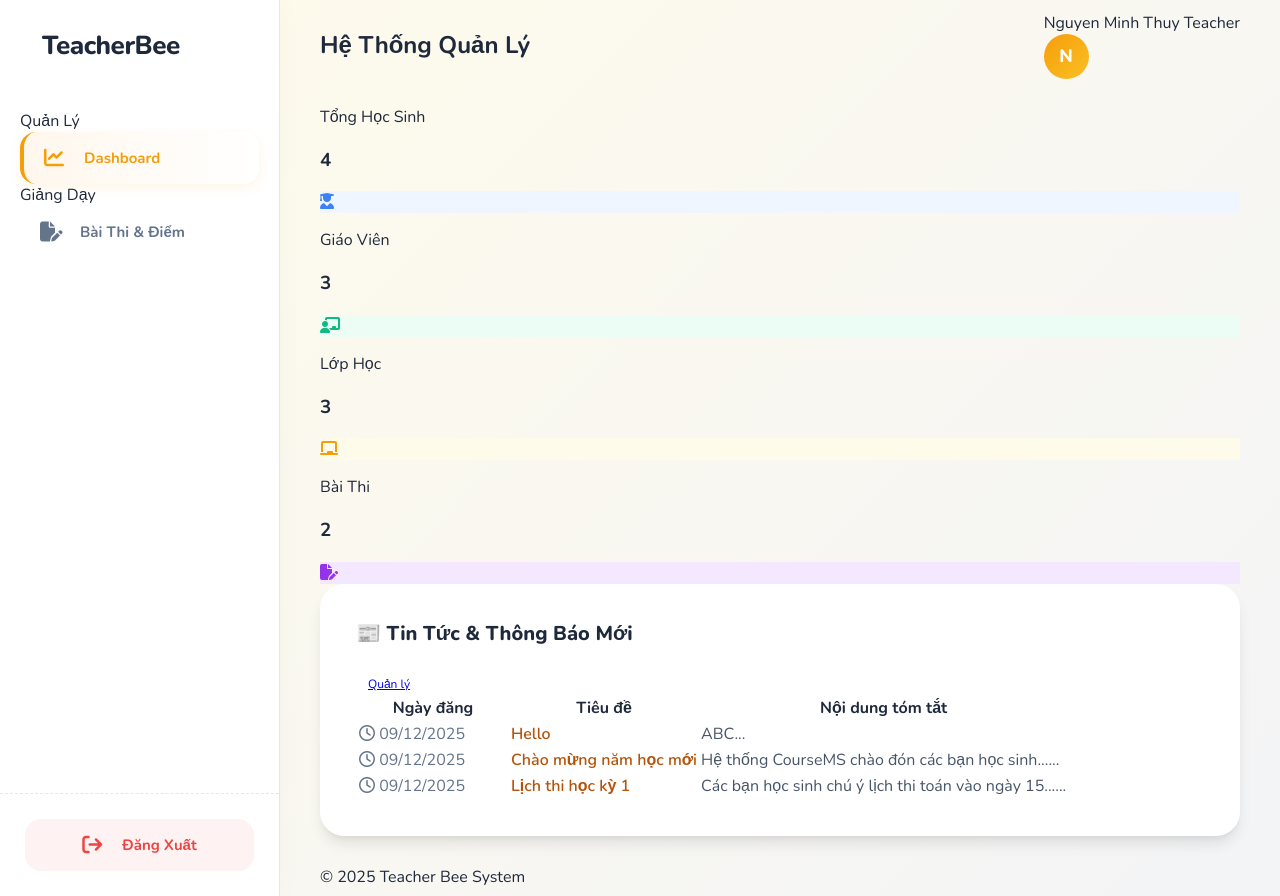
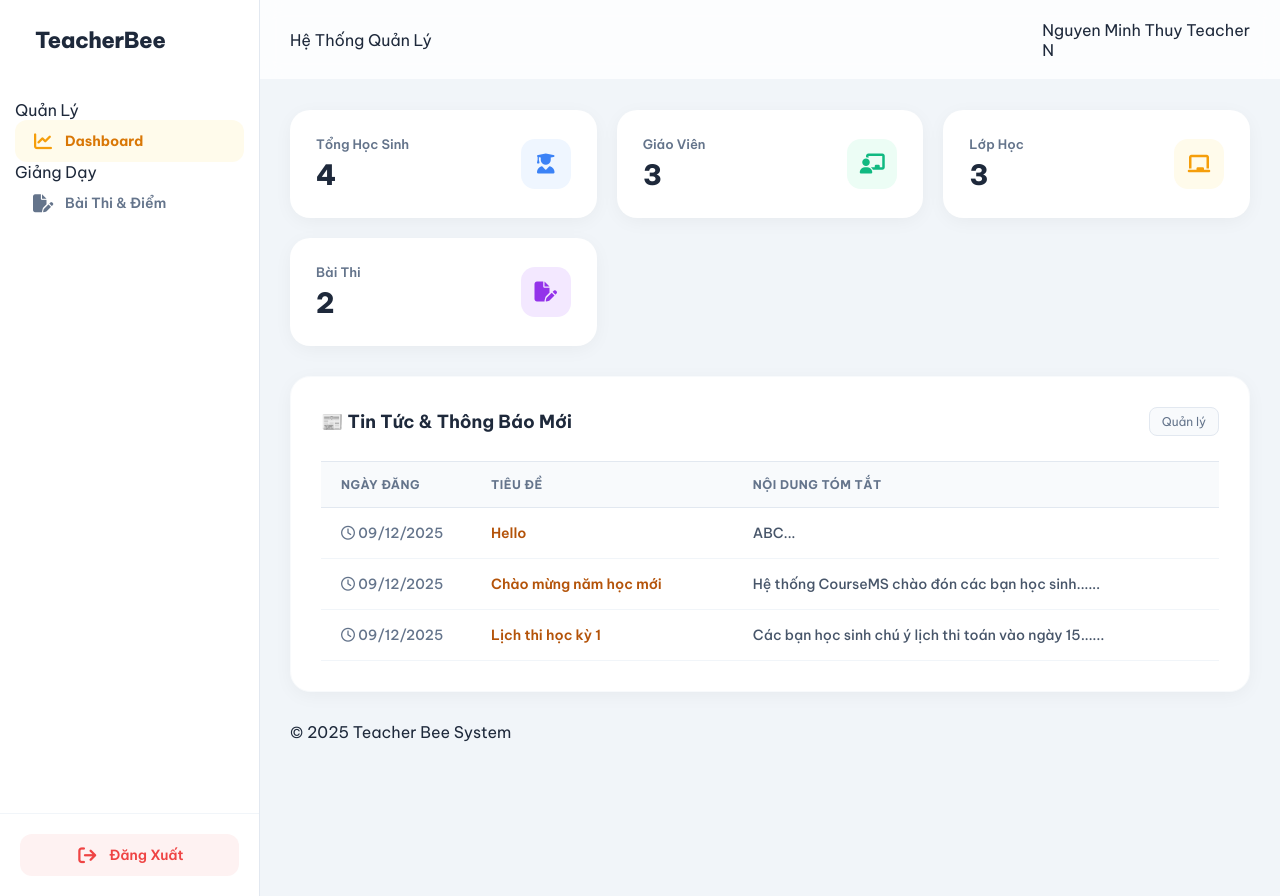
Before and after one commit to PhuongVu51/FinalProject, a PHP site: page /home.php in a window 1280 px wide. Run offline with PHP 8.4, Linux system fonts and the light colour scheme; a user stored in the database is signed in; data comes from the database, SQL or seed files in the repository.

Commit message:
update fix
css

```diff
--- a/course-ms/course-ms/dashboard_style.css
+++ b/course-ms/course-ms/dashboard_style.css
@@ -1,148 +1,207 @@
-@import url('https://fonts.googleapis.com/css2?family=Nunito:wght@400;600;700;800&display=swap');
+/* --- GOOGLE FONTS --- */
+@import url('https://fonts.googleapis.com/css2?family=Be+Vietnam+Pro:wght@300;400;500;600;700;800&display=swap');
 
+/* --- ROOT VARIABLES --- */
 :root {
-    --primary: #F59E0B;
-    --primary-dark: #D97706;
-    --primary-light: #FFFBEB;
-    --text-dark: #1E293B;
-    --text-gray: #64748B;
-    --bg-body: #F3F4F6;
+    /* Honey Palette */
+    --primary-50: #FFFBEB;
+    --primary-100: #FEF3C7;
+    --primary-400: #FBBF24;
+    --primary-500: #F59E0B; /* Màu chính */
+    --primary-600: #D97706;
+
+    /* Grayscale */
+    --dark-900: #1E293B; /* Chữ đậm */
+    --dark-500: #64748B; /* Chữ mờ */
+    --gray-50: #F8FAFC;  /* Nền bảng/input */
     --white: #FFFFFF;
-    --shadow: 0 10px 15px -3px rgba(0, 0, 0, 0.1), 0 4px 6px -2px rgba(0, 0, 0, 0.05);
-    --radius: 16px;
+
+    /* Effects */
+    --radius-xl: 20px;
+    --radius-md: 12px;
+    --shadow-soft: 0 4px 20px -2px rgba(0, 0, 0, 0.05); /* Bóng mờ nhẹ */
+    --shadow-hover: 0 10px 25px -5px rgba(245, 158, 11, 0.25); /* Bóng vàng khi hover */
+
+    --font-main: 'Be Vietnam Pro', sans-serif;
 }
 
-* { box-sizing: border-box; outline: none; }
+* { box-sizing: border-box; outline: none; margin: 0; padding: 0; }
 
 body {
-    font-family: 'Nunito', sans-serif; /* Font tròn trịa, thân thiện */
-    background-color: var(--bg-body);
-    background-image: linear-gradient(135deg, #FFFBEB 0%, #F3F4F6 100%);
-    color: var(--text-dark);
-    margin: 0;
+    font-family: var(--font-main);
+    background-color: #F1F5F9; /* Màu nền xám xanh nhạt dịu mắt */
+    color: var(--dark-900);
+    height: 100vh;
     display: flex;
-    height: 100vh;
     overflow: hidden;
 }
 
+/* --- SCROLLBAR ĐẸP --- */
+::-webkit-scrollbar { width: 6px; height: 6px; }
+::-webkit-scrollbar-track { background: transparent; }
+::-webkit-scrollbar-thumb { background: #CBD5E1; border-radius: 10px; }
+::-webkit-scrollbar-thumb:hover { background: #94A3B8; }
+
 /* --- SIDEBAR --- */
 .sidebar {
-    width: 280px;
+    width: 260px;
     background: var(--white);
     display: flex; flex-direction: column;
-    height: 100%;
-    border-right: 1px solid #E5E7EB;
-    box-shadow: 5px 0 25px rgba(0,0,0,0.02);
-    z-index: 10;
+    border-right: 1px solid #E2E8F0;
+    z-index: 100;
 }
 
 .brand {
-    height: 90px; display: flex; align-items: center; padding: 0 30px;
-    font-size: 26px; font-weight: 800; color: var(--text-dark);
+    height: 80px; display: flex; align-items: center; padding: 0 25px;
+    font-size: 22px; font-weight: 800; color: var(--dark-900);
     letter-spacing: -0.5px;
 }
-.brand i { color: var(--primary); margin-right: 12px; font-size: 32px; filter: drop-shadow(0 4px 6px rgba(245, 158, 11, 0.3)); }
+.brand i {
+    color: var(--primary-500); margin-right: 10px; font-size: 28px;
+    filter: drop-shadow(0 2px 4px rgba(245, 158, 11, 0.2));
+}
 
-.menu-list { flex: 1; padding: 20px; overflow-y: auto; list-style: none; margin: 0; }
+.menu-list { flex: 1; padding: 20px 15px; overflow-y: auto; list-style: none; }
+.menu-item { margin-bottom: 4px; }
 
-.menu-item { margin-bottom: 8px; }
+/* Tiêu đề nhỏ trong menu */
+.menu-item[style*="text-transform: uppercase"] {
+    margin-top: 15px; margin-bottom: 8px; padding-left: 15px !important;
+    font-size: 11px !important; color: #94A3B8 !important; letter-spacing: 0.5px;
+}
 
 .menu-link {
-    display: flex; align-items: center; padding: 16px 20px;
-    color: var(--text-gray); text-decoration: none; border-radius: var(--radius);
-    font-weight: 700; font-size: 15px; transition: all 0.3s ease;
+    display: flex; align-items: center; padding: 12px 16px;
+    color: var(--dark-500); text-decoration: none; border-radius: var(--radius-md);
+    font-weight: 600; font-size: 14px; transition: all 0.2s ease;
 }
-.menu-link i { width: 28px; font-size: 20px; margin-right: 12px; transition: 0.3s; }
+.menu-link i { width: 24px; font-size: 18px; margin-right: 10px; text-align: center; transition: 0.2s; }
 
-.menu-link:hover { background: var(--bg-body); color: var(--primary); transform: translateX(5px); }
+/* Hover & Active States */
+.menu-link:hover {
+    background: var(--gray-50); color: var(--primary-600);
+    transform: translateX(3px);
+}
+.menu-link:hover i { transform: scale(1.1); }
+
 .menu-link.active {
-    background: linear-gradient(90deg, #FFF7ED 0%, #FFF 100%);
-    color: var(--primary);
-    border-left: 4px solid var(--primary);
-    box-shadow: 0 4px 12px rgba(245, 158, 11, 0.1);
+    background: var(--primary-50);
+    color: var(--primary-600);
+    font-weight: 700;
 }
+.menu-link.active i { color: var(--primary-500); }
 
-.sidebar-footer { padding: 25px; border-top: 1px dashed #E2E8F0; }
+.sidebar-footer { padding: 20px; border-top: 1px solid #F1F5F9; }
 
 /* --- MAIN CONTENT --- */
 .main-wrapper { flex: 1; display: flex; flex-direction: column; height: 100%; position: relative; }
 
 .topbar {
-    height: 90px; background: transparent; display: flex;
-    align-items: center; justify-content: space-between; padding: 0 40px;
-}
-.page-title { font-size: 24px; font-weight: 800; color: var(--text-dark); }
-
-.user-box {
-    display: flex; align-items: center; gap: 15px;
-    background: var(--white); padding: 8px 12px 8px 20px;
-    border-radius: 50px; box-shadow: var(--shadow);
-}
-.user-avatar {
-    width: 45px; height: 45px; background: linear-gradient(135deg, #F59E0B, #FBBF24);
-    color: white; border-radius: 50%; font-weight: 800; font-size: 18px;
-    display: flex; align-items: center; justify-content: center;
+    height: 80px; background: rgba(255,255,255,0.8); backdrop-filter: blur(10px); /* Kính mờ */
+    display: flex; align-items: center; justify-content: space-between;
+    padding: 0 30px; border-bottom: 1px solid #F1F5F9; z-index: 90;
 }
 
-.content-scroll { flex: 1; overflow-y: auto; padding: 0 40px 40px 40px; }
+.content-scroll { flex: 1; overflow-y: auto; padding: 30px; }
 
-/* --- CARDS & FORMS --- */
-.card {
-    background: var(--white); border-radius: 24px; padding: 35px;
-    box-shadow: var(--shadow); border: 1px solid #FFF;
+/* --- DASHBOARD STATS GRID (Cho trang Home) --- */
+.stats-grid {
+    display: grid;
+    grid-template-columns: repeat(auto-fit, minmax(240px, 1fr));
+    gap: 20px;
     margin-bottom: 30px;
 }
-.card-header h3 { margin: 0 0 25px 0; font-size: 20px; font-weight: 800; color: var(--text-dark); }
-
-.form-label { display: block; font-weight: 700; color: var(--text-dark); margin-bottom: 10px; font-size: 14px; }
-.form-control {
-    width: 100%; padding: 15px 20px;
-    border: 2px solid #F1F5F9; border-radius: 12px;
-    background: #F8FAFC; font-size: 15px; font-weight: 600; color: var(--text-dark);
-    transition: 0.3s;
+.stat-item {
+    background: var(--white); border-radius: var(--radius-xl);
+    padding: 25px; display: flex; align-items: center; justify-content: space-between;
+    box-shadow: var(--shadow-soft); border: 1px solid rgba(255,255,255,0.5);
+    transition: transform 0.2s;
 }
-.form-control:focus {
-    background: #FFF; border-color: var(--primary);
-    box-shadow: 0 0 0 4px rgba(245, 158, 11, 0.15);
+.stat-item:hover { transform: translateY(-5px); box-shadow: var(--shadow-hover); }
+.stat-info p { margin: 0; color: var(--dark-500); font-size: 13px; font-weight: 600; }
+.stat-info h3 { margin: 5px 0 0 0; color: var(--dark-900); font-size: 28px; font-weight: 800; }
+.stat-icon {
+    width: 50px; height: 50px; border-radius: 14px;
+    display: flex; align-items: center; justify-content: center; font-size: 20px;
 }
 
-/* --- BUTTONS (Nút bấm đẹp) --- */
-.btn-primary {
-    background: linear-gradient(135deg, #F59E0B 0%, #D97706 100%);
-    color: white; border: none; padding: 14px 30px;
-    border-radius: 12px; font-weight: 800; font-size: 15px;
-    cursor: pointer; text-decoration: none; display: inline-flex; align-items: center; gap: 8px;
-    box-shadow: 0 8px 20px rgba(245, 158, 11, 0.3);
-    transition: 0.3s;
+/* --- CARDS --- */
+.white-card, .card {
+    background: var(--white); border-radius: var(--radius-xl);
+    padding: 30px; margin-bottom: 30px;
+    box-shadow: var(--shadow-soft); border: 1px solid #F8FAFC;
 }
-.btn-primary:hover { transform: translateY(-3px); box-shadow: 0 12px 25px rgba(245, 158, 11, 0.4); }
+.card-header, .card-top-row {
+    display: flex; justify-content: space-between; align-items: center; margin-bottom: 25px;
+}
+h3, .card-title { font-size: 18px; font-weight: 700; color: var(--dark-900); margin: 0; }
 
+/* --- FORMS & INPUTS --- */
+input[type="text"], input[type="password"], input[type="email"], select, textarea {
+    width: 100%; padding: 12px 16px;
+    border: 1px solid #E2E8F0; border-radius: var(--radius-md);
+    background: #FFFFFF; font-family: var(--font-main);
+    font-size: 14px; color: var(--dark-900); transition: 0.2s;
+}
+input:focus, select:focus, textarea:focus {
+    border-color: var(--primary-500);
+    box-shadow: 0 0 0 3px rgba(245, 158, 11, 0.15); /* Vòng sáng vàng nhạt */
+}
+
+/* --- BUTTONS --- */
+.btn-create, .btn-primary {
+    background: var(--primary-500); color: white;
+    padding: 10px 20px; border-radius: 10px;
+    font-weight: 600; font-size: 14px; text-decoration: none; border: none;
+    display: inline-flex; align-items: center; gap: 8px; cursor: pointer;
+    box-shadow: 0 4px 10px rgba(245, 158, 11, 0.3); transition: 0.2s;
+}
+.btn-create:hover, .btn-primary:hover {
+    background: var(--primary-600); transform: translateY(-2px);
+    box-shadow: 0 6px 15px rgba(245, 158, 11, 0.4);
+}
+.btn-secondary {
+    background: var(--gray-50); color: var(--dark-500);
+    border: 1px solid #E2E8F0; border-radius: 8px;
+    text-decoration: none; transition: 0.2s;
+}
+.btn-secondary:hover { background: #E2E8F0; color: var(--dark-900); }
+
+/* --- TABLES (Hiện đại) --- */
+.custom-table, .dataTable { width: 100%; border-collapse: separate; border-spacing: 0; }
+.custom-table th, .dataTable th {
+    text-align: left; padding: 15px 20px;
+    background: #F8FAFC; color: #64748B;
+    font-size: 12px; font-weight: 700; text-transform: uppercase; letter-spacing: 0.5px;
+    border-top: 1px solid #E2E8F0; border-bottom: 1px solid #E2E8F0;
+}
+.custom-table th:first-child { border-top-left-radius: 10px; border-bottom-left-radius: 10px; border-left: 1px solid #E2E8F0; }
+.custom-table th:last-child { border-top-right-radius: 10px; border-bottom-right-radius: 10px; border-right: 1px solid #E2E8F0; }
+
+.custom-table td, .dataTable td {
+    padding: 16px 20px; border-bottom: 1px solid #F1F5F9;
+    color: #334155; font-size: 14px; font-weight: 500; vertical-align: middle;
+}
+.custom-table tr:hover td { background-color: #FFFBEB; } /* Hover màu vàng nhạt */
+
+/* --- BADGES & ICONS --- */
+.teacher-badge {
+    display: inline-flex; align-items: center; gap: 8px;
+    background: #EFF6FF; color: #3B82F6;
+    padding: 6px 12px; border-radius: 20px; font-size: 13px; font-weight: 600;
+}
+.limit-badge {
+    background: #FEF3C7; color: #D97706; padding: 4px 10px; border-radius: 6px; font-weight: 700; font-size: 12px;
+}
 .action-icon {
-    width: 36px; height: 36px; border-radius: 10px;
-    display: inline-flex; align-items: center; justify-content: center;
-    font-size: 16px; margin-right: 8px; transition: 0.2s;
+    width: 32px; height: 32px; display: inline-flex; align-items: center; justify-content: center;
+    border-radius: 8px; transition: 0.2s; margin-right: 5px;
 }
-.icon-edit { background: #EFF6FF; color: #3B82F6; }
-.icon-edit:hover { background: #3B82F6; color: white; }
-.icon-delete { background: #FEF2F2; color: #EF4444; }
-.icon-delete:hover { background: #EF4444; color: white; }
+.edit-icon:hover { background: #EFF6FF; }
+.delete-icon:hover { background: #FEF2F2; }
 
-/* --- TABLES --- */
-.pretty-table { width: 100%; border-collapse: separate; border-spacing: 0; }
-.pretty-table th {
-    text-align: left; padding: 15px 20px;
-    color: var(--text-gray); font-size: 12px; font-weight: 800; text-transform: uppercase; letter-spacing: 1px;
-    border-bottom: 2px solid #F1F5F9;
-}
-.pretty-table td { padding: 20px; border-bottom: 1px solid #F1F5F9; font-weight: 600; color: var(--text-dark); vertical-align: middle; }
-.pretty-table tr:hover td { background: #FFFEF7; }
-
-/* --- HERO CARD --- */
-.hero-box {
-    background: linear-gradient(120deg, #F59E0B, #FBBF24);
-    color: white; padding: 40px; border-radius: 24px;
-    position: relative; overflow: hidden; margin-bottom: 40px;
-    box-shadow: 0 15px 30px rgba(245, 158, 11, 0.3);
-}
-.hero-box h1 { font-size: 32px; font-weight: 900; margin: 0 0 10px 0; }
-.hero-bg-icon { position: absolute; right: -20px; bottom: -30px; font-size: 200px; opacity: 0.2; transform: rotate(-15deg); }
+/* Page Header */
+.page-header { display: flex; justify-content: space-between; align-items: center; margin-bottom: 25px; }
+.page-header h2 { font-size: 24px; font-weight: 700; color: var(--dark-900); }
+.back-link { color: var(--dark-500); text-decoration: none; font-size: 14px; font-weight: 500; display: inline-block; margin-bottom: 15px; }
+.back-link:hover { color: var(--primary-500); text-decoration: underline; }
--- a/course-ms/course-ms/includes/topbar.php
+++ b/course-ms/course-ms/includes/topbar.php
@@ -1,12 +1,20 @@
-<header class="topbar">
-    <h2 class="page-breadcrumb">Hệ Thống Quản Lý</h2>
-    <div class="user-profile">
+<div class="topbar">
+    <div class="page-title">
+        Hệ Thống Quản Lý
+    </div>
+
+    <div class="user-box">
         <div class="user-info">
-            <span class="user-name"><?php echo $_SESSION['full_name']; ?></span>
-            <span class="user-role"><?php echo ucfirst($_SESSION['role']); ?></span>
+            <span class="user-name"><?php echo isset($_SESSION['full_name']) ? $_SESSION['full_name'] : 'Admin'; ?></span>
+
+            <span class="user-role"><?php echo isset($_SESSION['role']) ? ucfirst($_SESSION['role']) : 'User'; ?></span>
         </div>
+
         <div class="user-avatar">
-            <?php echo strtoupper(substr($_SESSION['full_name'], 0, 1)); ?>
+            <?php
+                $name = isset($_SESSION['full_name']) ? $_SESSION['full_name'] : 'A';
+                echo strtoupper(substr($name, 0, 1));
+            ?>
         </div>
     </div>
-</header>
+</div>
--- a/course-ms/course-ms/manage_classes.php
+++ b/course-ms/course-ms/manage_classes.php
@@ -26,7 +26,7 @@ if(isset($_GET['q']) && !empty($_GET['q'])){
     <title>Quản lý lớp học | Teacher Bee</title>
     <link rel="stylesheet" href="https://site-assets.fontawesome.com/releases/v6.4.2/css/all.css">
     <link href="https://fonts.googleapis.com/css2?family=Be+Vietnam+Pro:wght@300;400;500;600;700&display=swap" rel="stylesheet">
-    <link rel="stylesheet" href="dashboard_style.css">
+    <link rel="stylesheet" href="class.css">
     <style>
         body { background-color: #FFFDF7; font-family: 'Be Vietnam Pro', sans-serif; }
 
```
Also changed, not shown: course-ms/course-ms/class.css (added, +244 -0 lines).
